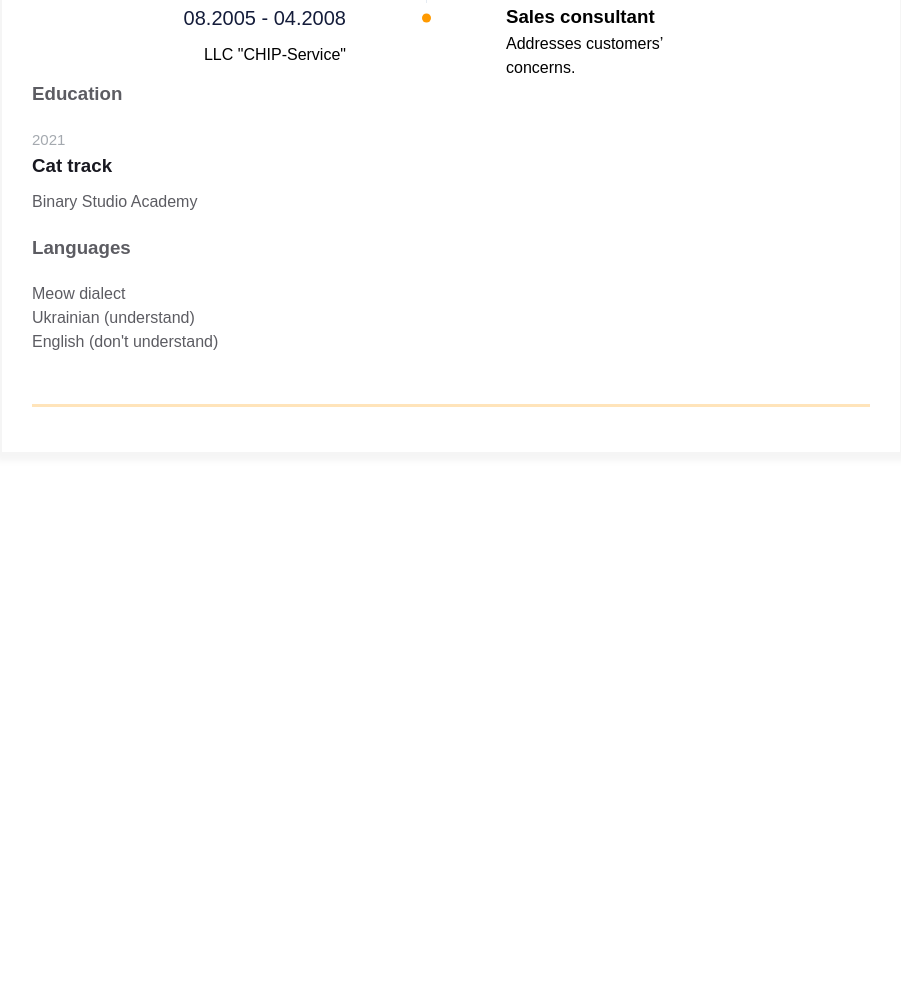
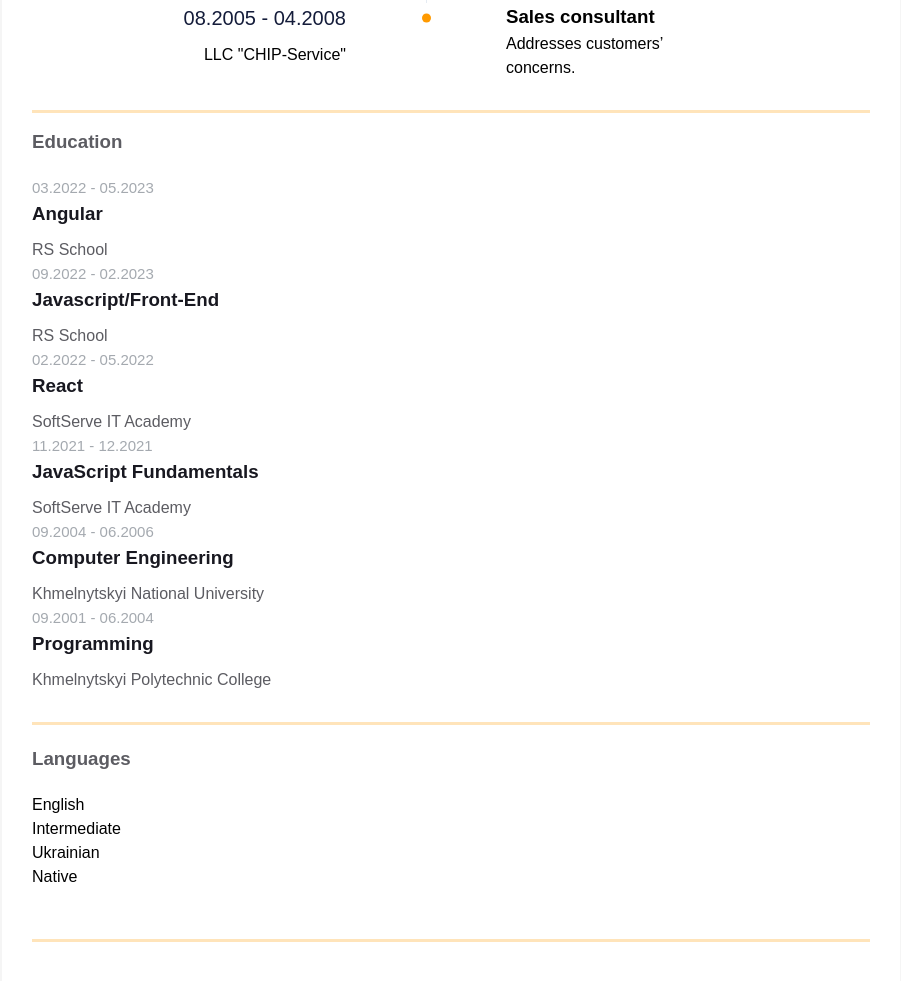
Before and after one commit to drMangust/homepage, a plain HTML site: page index.html in a window 1280 px wide. Shown: the part 1761-2742 px from the top of the page, without its empty margins (189-1090 px from the left). Before the commit the page ends 2264 px from the top, so only its background shows below. Drawn offline with Linux system fonts and the light colour scheme.

Commit message:
Add education and languages

```diff
--- a/index.html
+++ b/index.html
@@ -151,7 +151,6 @@
         </div>
         <div class="container">
           <div class="resume__block">
-            <div class="main-info">
               <div class="experiences">
                 <h3 class="experiences__header">Experience</h3>
                 <ul class="experiences__list list-reset">
@@ -210,30 +209,57 @@
                   </li>
                 </ul>
               </div>
-
-              <div class="additional-info fv">
-                <div class="additional-info__education">
+          </div>
+        </div>
+        <div class="container">
+          <div class="resume__block">
+            <div class="additional-info">
+              <div class="additional-info__education resume__block">
                 <h3 class="additional-info__education-header">Education</h3>
                 <div class="additional-info__education-university">
-                    <span class="additional-info__education-university-durability">2021</span>
-                    <h3 class="additional-info__education-university-speciality">Cat track</h3>
-                    <p class="additional-info__education-university-name">Binary Studio Academy</p>
+                  <span class="additional-info__education-university-durability">03.2022 - 05.2023</span>
+                  <h3 class="additional-info__education-university-speciality">Angular</h3>
+                  <p class="additional-info__education-university-name">RS School</p>
+                </div>
+                <div class="additional-info__education-university">
+                  <span class="additional-info__education-university-durability">09.2022 - 02.2023</span>
+                  <h3 class="additional-info__education-university-speciality">Javascript/Front-End</h3>
+                  <p class="additional-info__education-university-name">RS School</p>
+                </div>
+                <div class="additional-info__education-university">
+                  <span class="additional-info__education-university-durability">02.2022 - 05.2022</span>
+                  <h3 class="additional-info__education-university-speciality">React</h3>
+                  <p class="additional-info__education-university-name">SoftServe IT Academy</p>
+                </div>
+                <div class="additional-info__education-university">
+                  <span class="additional-info__education-university-durability">11.2021 - 12.2021</span>
+                  <h3 class="additional-info__education-university-speciality">JavaScript Fundamentals</h3>
+                  <p class="additional-info__education-university-name">SoftServe IT Academy</p>
+                </div>
+                <div class="additional-info__education-university">
+                  <span class="additional-info__education-university-durability">09.2004 - 06.2006</span>
+                  <h3 class="additional-info__education-university-speciality">Computer Engineering</h3>
+                  <p class="additional-info__education-university-name">Khmelnytskyi National University</p>
+                </div>
+                <div class="additional-info__education-university">
+                  <span class="additional-info__education-university-durability">09.2001 - 06.2004</span>
+                  <h3 class="additional-info__education-university-speciality">Programming</h3>
+                  <p class="additional-info__education-university-name">Khmelnytskyi Polytechnic College</p>
                 </div>
               </div>
 
-                <div class="additional-info__languages">
+              <div class="additional-info__languages languages">
                 <h3 class="additional-info__languages-header">Languages</h3>
-                  <p class="additional-info__languages-item">
-                    Meow dialect
-                  </p>
-                  <p class="additional-info__languages-item">
-                    Ukrainian (understand)
-                  </p>
-                  <p class="additional-info__languages-item">
-                    English (don't understand)
-                  </p>
+                <dl class="languages__list">
+                  <div class="languages__list-wrapper">
+                    <dt class="languages__name">English</dt>
+                    <dd class="languages__level">Intermediate</dd>
                   </div>
+                  <div class="languages__list-wrapper">
+                    <dt class="languages__name">Ukrainian</dt>
+                    <dd class="languages__level">Native</dd>
                   </div>
+                </dl>
               </div>
             </div>
           </div>
```
Lines whose indentation alone changed are shown as unchanged.
